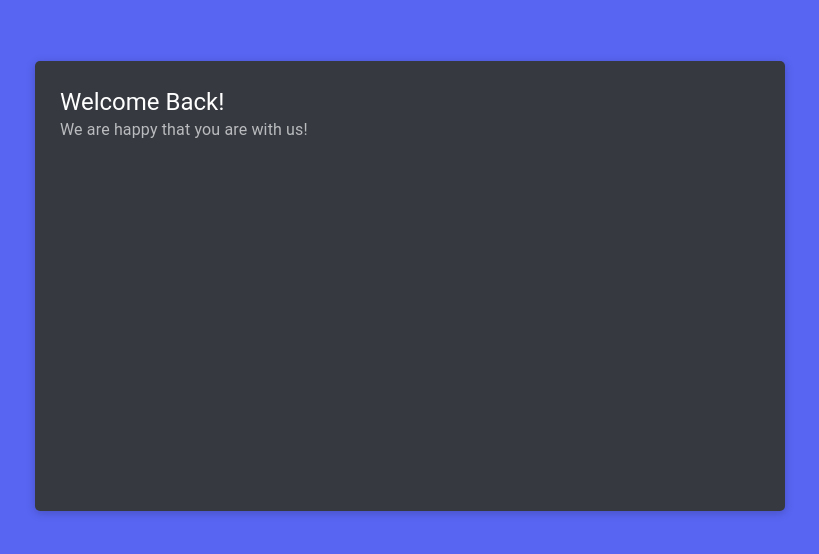
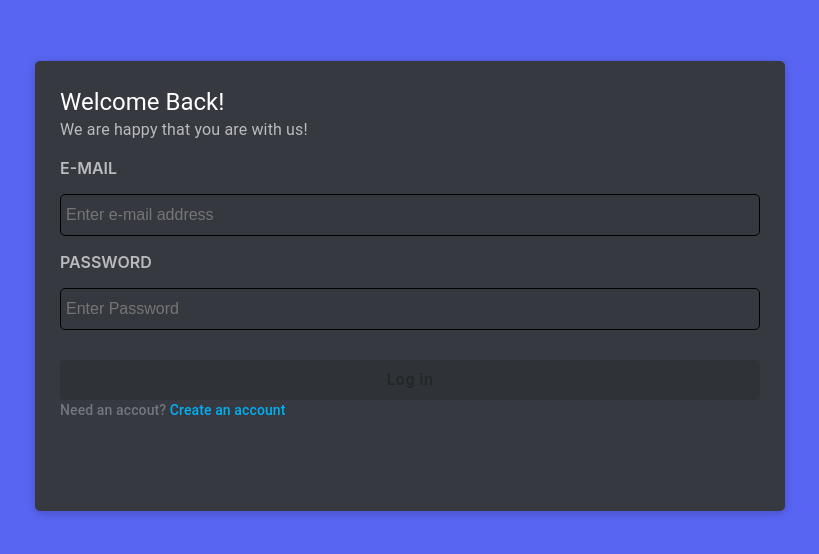
Before and after one commit to RealAdarsh/Discord-App, a React (Create React App) app in the folder discord-frontend/: page /login in a window 1280 px wide. Shown: the part 114-668 px from the top of the page, without its empty margins (230-1049 px from the left). Built offline with nearby package versions, Linux system fonts and the light colour scheme.

Commit message:
created custom button and redirect component

```diff
--- a/discord-frontend/src/authPages/LoginPage/LoginPage.js
+++ b/discord-frontend/src/authPages/LoginPage/LoginPage.js
@@ -1,11 +1,27 @@
-import React from "react";
+import React, { useState } from "react";
 import AuthBox from "../../shared/components/AuthBox";
 import LoginPageHeader from "./LoginPageHeader";
+import LoginPageInputs from "./LoginPageInputs";
+import LoginPageFooter from "./LoginPageFooter";
 
 const LoginPage = () => {
+  const [mail, setMail] = useState("");
+  const [password, setPassword] = useState("");
+  const [isFormValid, setIsFormValid] = useState(false);
+
+  const handleLogin = () => {
+    console.log("login in");
+  };
   return (
     <AuthBox>
       <LoginPageHeader />
+      <LoginPageInputs
+        mail={mail}
+        setMail={setMail}
+        password={password}
+        setPassword={setPassword}
+      />
+      <LoginPageFooter isFormValid={isFormValid} handleLogin={handleLogin} />
     </AuthBox>
   );
 };
--- /dev/null
+++ b/discord-frontend/src/authPages/LoginPage/LoginPageFooter.js
@@ -0,0 +1,34 @@
+import React from "react";
+import CustomPrimaryButton from "../../shared/components/CustomPrimaryButton";
+import RedirectInfo from "../../shared/components/RedirectInfo";
+import { useNavigate } from "react-router-dom";
+
+// responsible for submitting the logini request
+
+const LoginPageFooter = ({ handleLogin, isFormValid }) => {
+  const navigate = useNavigate();
+  const handlePushToRegisterPage = () => {
+    navigate("/register");
+  };
+
+  return (
+    <>
+      <div>
+        <CustomPrimaryButton
+          label="Log in"
+          additionalStyles={{ marginTop: "30px" }}
+          disabled={!isFormValid}
+          onClick={handleLogin}
+        />
+      </div>
+      <RedirectInfo
+        text="Need an accout? "
+        redirectText="Create an account"
+        additionalStyle={{ marginTop: "5px" }}
+        redirectHandler={handlePushToRegisterPage}
+      />
+    </>
+  );
+};
+
+export default LoginPageFooter;
--- /dev/null
+++ b/discord-frontend/src/authPages/LoginPage/LoginPageInputs.js
@@ -0,0 +1,26 @@
+import React from "react";
+import InputWithLabel from "../../shared/components/InputWithLabel";
+
+const LoginPageInputs = ({ mail, setMail, password, setPassword }) => {
+  return (
+    <>
+      <InputWithLabel
+        value={mail}
+        setValue={setMail}
+        label="E-mail"
+        type="text"
+        placeholder="Enter e-mail address"
+      />
+
+      <InputWithLabel
+        value={password}
+        setValue={setPassword}
+        label="Password"
+        type="password"
+        placeholder="Enter Password"
+      />
+    </>
+  );
+};
+
+export default LoginPageInputs;
--- /dev/null
+++ b/discord-frontend/src/shared/components/CustomPrimaryButton.js
@@ -0,0 +1,31 @@
+import React from "react";
+import Button from "@mui/material/Button";
+
+const CustomPrimaryButton = ({
+  label,
+  additionalStyles,
+  disabled,
+  onClick,
+}) => {
+  return (
+    <Button
+      variant="contained"
+      sx={{
+        bgcolor: "#5865F2",
+        color: "white",
+        textTransform: "none",
+        fontSize: "16px",
+        fontWeight: 500,
+        width: "100%",
+        height: "40px",
+      }}
+      style={additionalStyles ? additionalStyles : {}}
+      disabled={disabled}
+      onClick={onClick}
+    >
+      {label}
+    </Button>
+  );
+};
+
+export default CustomPrimaryButton;
--- /dev/null
+++ b/discord-frontend/src/shared/components/InputWithLabel.js
@@ -0,0 +1,49 @@
+import React from "react";
+import { style, styled } from "@mui/system";
+
+const Wrapper = styled("div")({
+  display: "flex",
+  justifyContent: "center",
+  flexDirection: "column",
+  width: "100%",
+});
+
+const Label = styled("p")({
+  color: "#b9bbbe",
+  textTransform: "uppercase",
+  fontWeight: "600",
+  fontSize: "16px",
+});
+
+const Input = styled("input")({
+  flexGrow: 1,
+  height: "40px",
+  border: "1px solid black",
+  borderRadius: "5px",
+  color: "#dcddde",
+  background: "#35393f",
+  margin: 0,
+  fontSize: "16px",
+  padding: "0 5px",
+});
+
+const InputWithLabel = (props) => {
+  const { value, setValue, label, type, placeholder } = props;
+  const handleValueChange = (event) => {
+    setValue(event.target.value);
+  };
+
+  return (
+    <Wrapper>
+      <Label>{label}</Label>
+      <Input
+        value={value}
+        onChange={handleValueChange}
+        type={type}
+        placeholder={placeholder}
+      />
+    </Wrapper>
+  );
+};
+
+export default InputWithLabel;
--- /dev/null
+++ b/discord-frontend/src/shared/components/RedirectInfo.js
@@ -0,0 +1,29 @@
+import React from "react";
+import { Typography } from "@mui/material";
+import { styled } from "@mui/system";
+
+const RedirectText = styled("span")({
+  color: "#00AFF4",
+  fontWeight: 500,
+  cursor: "pointer",
+});
+
+const RedirectInfo = ({
+  text,
+  redirectText,
+  additionalStyles,
+  redirectHandler,
+}) => {
+  return (
+    <Typography
+      sx={{ color: "#72767D" }}
+      style={additionalStyles ? additionalStyles : {}}
+      variant="subtitle2"
+    >
+      {text}
+      <RedirectText onClick={redirectHandler}>{redirectText}</RedirectText>
+    </Typography>
+  );
+};
+
+export default RedirectInfo;
```
